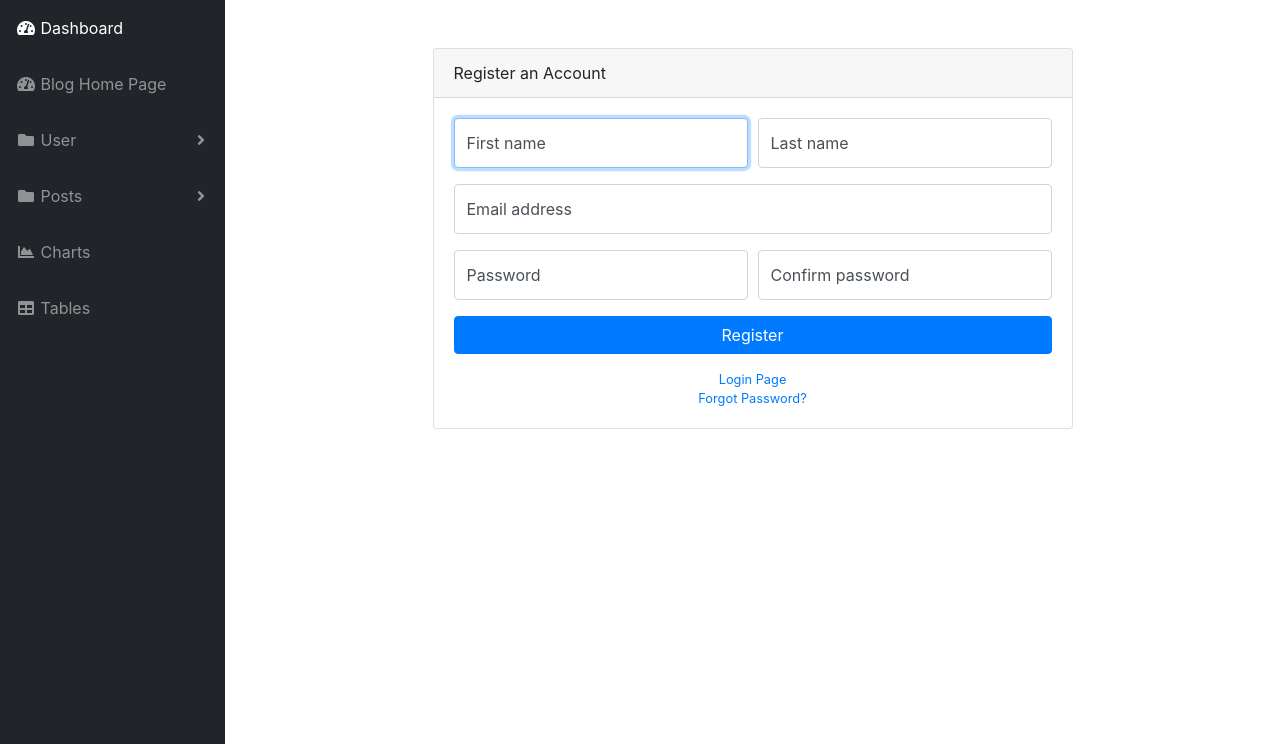
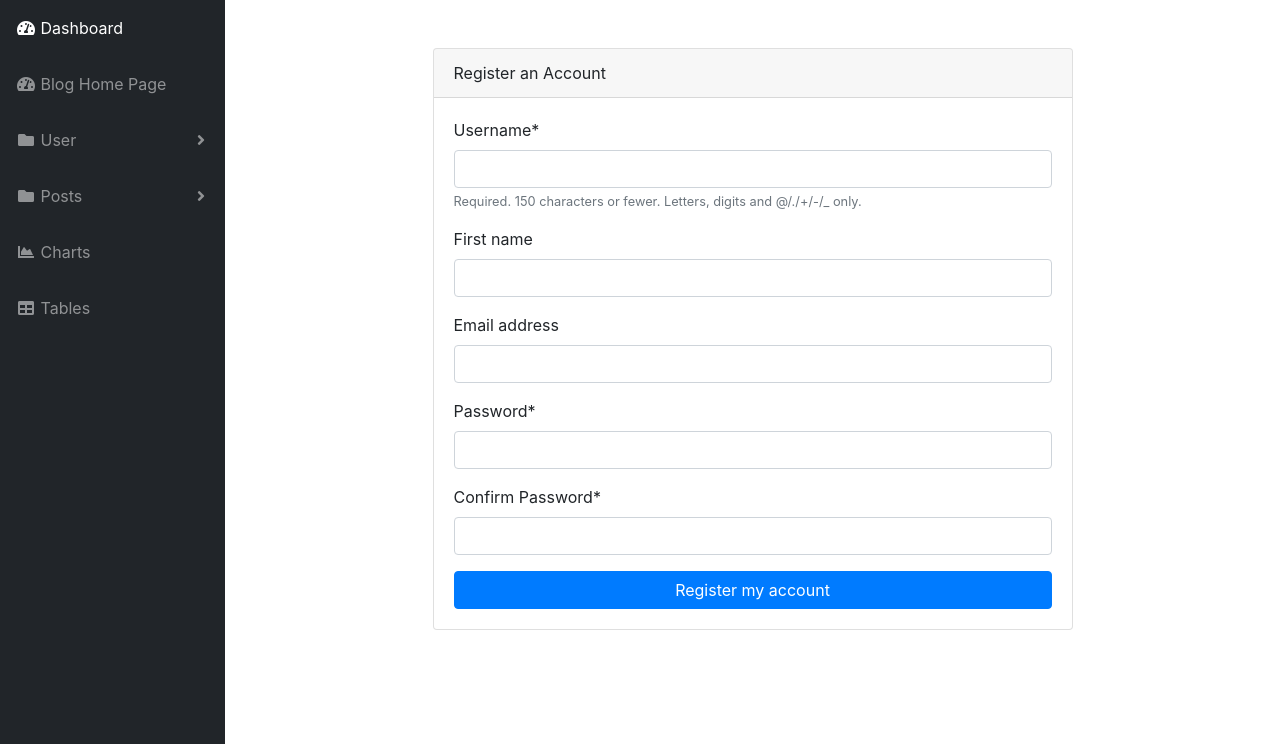
Before and after one commit to mgrsantox/Teach_Express, a Django app: page /account/account/new/user/ in a window 1280 px wide. Shown: the part 56-800 px from the top of the page. Run offline with Django 3.2, Linux system fonts and the light colour scheme; the visitor is signed in with stand-in values (Sample User, id 1); data that the repository does not hold is empty; some libraries are stand-ins or nearby versions.

Commit message:
added user register page

```diff
--- a/account/forms.py
+++ b/account/forms.py
@@ -1,4 +1,7 @@
 from django import forms
+from django.contrib.auth.models import User
+
+# This is for creating custom login form
 
 
 class LoginForm(forms.Form):
@@ -8,12 +11,30 @@ class LoginForm(forms.Form):
         label='',
         widget=forms.TextInput(
             attrs={'class': 'form-control',
-            'placeholder': 'Username'
-            }))
+                   'placeholder': 'Username'
+                   }))
     password = forms.CharField(
-        label = '',
+        label='',
         required=True,
         max_length=100,
         widget=forms.PasswordInput(
             attrs={'class': 'form-control',
-            'placeholder': 'Password'}))
+                   'placeholder': 'Password'}))
+
+
+# For register new user
+class UserRegistrationForm(forms.ModelForm):
+    password = forms.CharField(label='Password',
+                               widget=forms.PasswordInput)
+    password2 = forms.CharField(label='Confirm Password',
+                                widget=forms.PasswordInput)
+
+    class Meta(object):
+        model = User
+        fields = ['username', 'first_name', 'email']
+
+    def clean_password2(self):
+        cd = self.cleaned_data
+        if cd['password'] != cd['password2']:
+            raise forms.ValidationError('Password Doesn\'t match')
+        return cd['password2']
--- a/account/views.py
+++ b/account/views.py
@@ -6,7 +6,7 @@ from django.contrib.auth.decorators import login_required
 from django.contrib.auth.password_validation import password_changed
 from django.shortcuts import redirect, render
 
-from .forms import LoginForm
+from .forms import LoginForm, UserRegistrationForm
 
 
 def user_login(request):
@@ -38,12 +38,36 @@ def dashboard(request):
     else:
         return redirect('/')
 
+
 @login_required
 def new_user_register(request):
-    if request.user.is_superuser:
-        return render(request, 'account/register.html', {})
+    if request.method == 'POST':
+        user_form = UserRegistrationForm(request.POST)
+        if user_form.is_valid():
+            new_user = user_form.save(commit=False)
+            new_user.set_password(
+                user_form.cleaned_data['password']
+            )
+            new_user.save()
+
+            return render(request,
+                          'account/register.html',
+                          {
+                              'new_user': new_user
+                          })
     else:
-        return redirect('/')
+        user_form = UserRegistrationForm()
+
+    return render(request,
+                  'account/register.html',
+                  {'user_form': user_form}
+                  )
+
+    # if request.user.is_superuser:
+    #     return render(request, 'account/register.html', {})
+    # else:
+    #     return redirect('/')
+
 
 @login_required
 def view_all_user(request):
@@ -52,6 +76,7 @@ def view_all_user(request):
     else:
         return redirect('/')
 
+
 @login_required
 def add_new_post(request):
     if request.user.is_superuser:
@@ -59,10 +84,11 @@ def add_new_post(request):
     else:
         return redirect('/')
 
+
 @login_required
 def view_all_post_list(request):
     if request.user.is_superuser:
         posts = Post.objects.all()
-        return render(request, 'account/all_post.html', {'posts':posts})
+        return render(request, 'account/all_post.html', {'posts': posts})
     else:
         return redirect('/')
--- a/templates/account/register.html
+++ b/templates/account/register.html
@@ -1,54 +1,15 @@
 {% extends 'account_base_main.html' %}
+{% load crispy_forms_tags %}
 {% block body_content %}
 <div class="container">
 	<div class="card card-register mx-auto mt-5">
 		<div class="card-header">Register an Account</div>
 		<div class="card-body">
-			<form>
-				<div class="form-group">
-					<div class="form-row">
-						<div class="col-md-6">
-							<div class="form-label-group">
-								<input type="text" id="firstName" class="form-control" placeholder="First name" required="required" autofocus="autofocus">
-								<label for="firstName">First name</label>
-							</div>
-						</div>
-						<div class="col-md-6">
-							<div class="form-label-group">
-								<input type="text" id="lastName" class="form-control" placeholder="Last name" required="required">
-								<label for="lastName">Last name</label>
-							</div>
-						</div>
-					</div>
-				</div>
-				<div class="form-group">
-					<div class="form-label-group">
-						<input type="email" id="inputEmail" class="form-control" placeholder="Email address" required="required">
-						<label for="inputEmail">Email address</label>
-					</div>
-				</div>
-				<div class="form-group">
-					<div class="form-row">
-						<div class="col-md-6">
-							<div class="form-label-group">
-								<input type="password" id="inputPassword" class="form-control" placeholder="Password" required="required">
-								<label for="inputPassword">Password</label>
-							</div>
-						</div>
-						<div class="col-md-6">
-							<div class="form-label-group">
-								<input type="password" id="confirmPassword" class="form-control" placeholder="Confirm password" required="required">
-								<label for="confirmPassword">Confirm password</label>
-							</div>
-						</div>
-					</div>
-				</div>
-				<a class="btn btn-primary btn-block" href="login.html">Register</a>
+			<form action="." method="post">
+				{% csrf_token %}
+				{{ user_form|crispy }}
+				<button class="btn btn-primary btn-block" type="submit">Register my account</button>
 			</form>
-			<div class="text-center">
-				<a class="d-block small mt-3" href="login.html">Login Page</a>
-				<a class="d-block small" href="forgot-password.html">Forgot Password?</a>
-			</div>
 		</div>
 	</div>
 </div>
```
